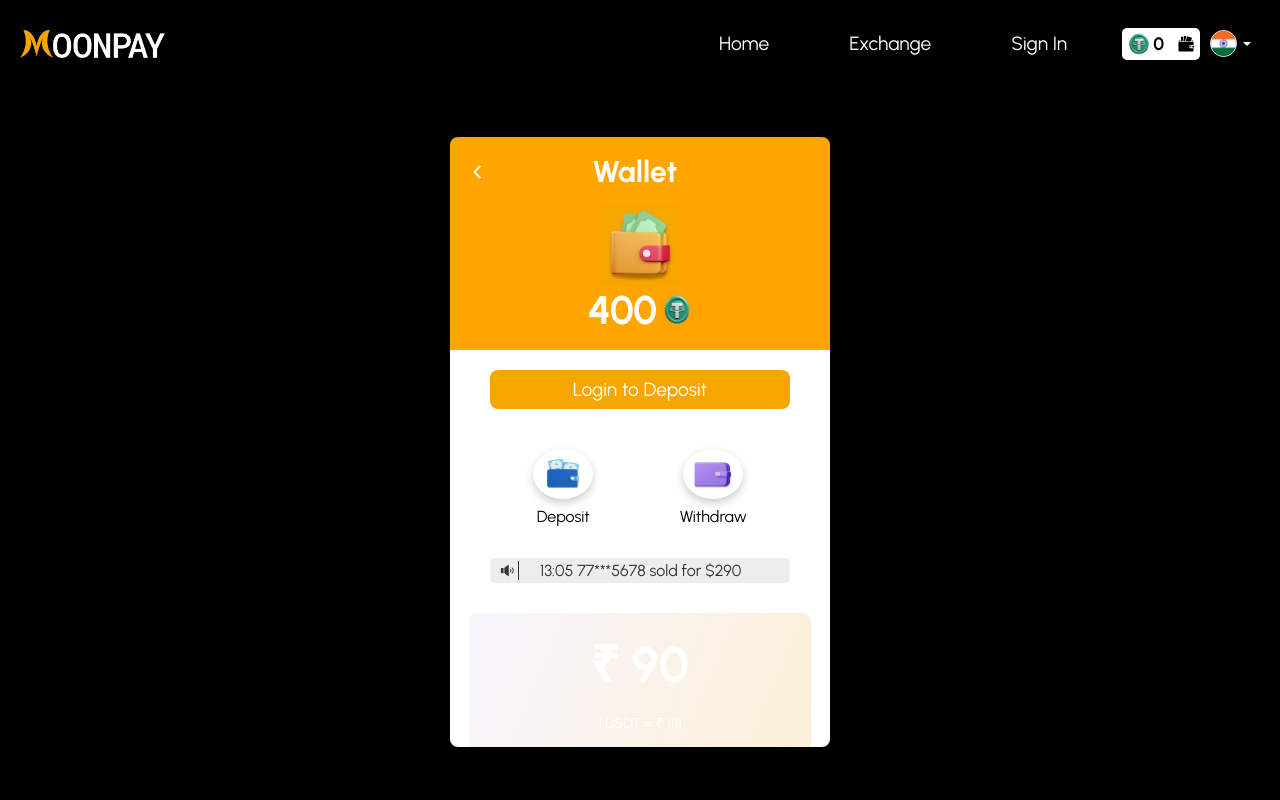
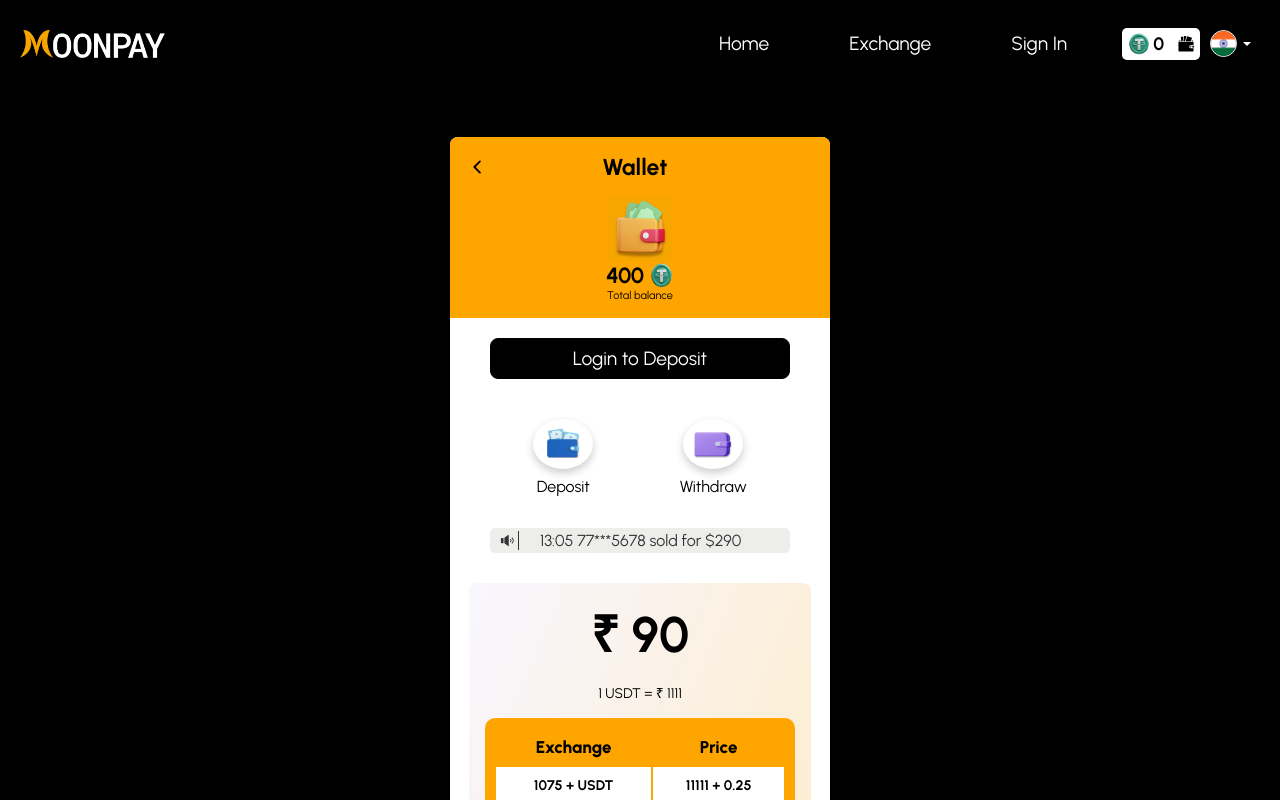
Before and after one commit to codifyinstitute/Crypto-New, a React (Create React App) app: page /wallet in a window 1280 px wide. Shown: the top 800 px of the page. Built offline with nearby package versions, Linux system fonts and the light colour scheme.

Commit message:
bank card transfer

```diff
--- a/src/components/Wallet.js
+++ b/src/components/Wallet.js
@@ -36,6 +36,8 @@
 const Part = styled.div`
   background-color: orange;
   width: 100%;
+  border-top-right-radius: 0.5rem;
+  border-top-left-radius: 0.5rem;
   margin-bottom: 20px;
 `;
 
@@ -45,27 +47,11 @@
   /* padding: 2rem; */
   border-radius: 0.5rem;
   width: 380px;
-  height: 610px;
   max-width: 100%;
   display: flex;
   flex-direction: column;
   align-items: center;
-  overflow-y: auto;
-  &::-webkit-scrollbar {
-    width: 10px;
-  }
 
-  &::-webkit-scrollbar-track {
-    background: #f1f1f1;
-  }
-
-  &::-webkit-scrollbar-thumb {
-    background: lightgray;
-  }
-
-  &::-webkit-scrollbar-thumb:hover {
-    background: #555;
-  }
   @media (max-width: 380px) {
     /* padding: 1rem; */
     margin: 0px 15px;
@@ -75,10 +61,10 @@
 
 const BackButton = styled.button`
   background-color: transparent;
-  color: white;
+  color: black;
   border: none;
   cursor: pointer;
-  font-size: 22px;
+  font-size: 18px;
   font-weight: bold;
   align-self: flex-start;
   display: flex;
@@ -95,8 +81,8 @@
   flex-direction: column;
   align-items: center;
   img {
-    width: 80px;
-    height: 80px;
+    width: 65px;
+    height: 65px;
   }
 `;
 
@@ -104,19 +90,23 @@
   display: flex;
   justify-content: center;
   align-items: center;
-  font-size: 2.5rem;
-  font-weight: bold;
-  color: white;
+  flex-direction: column;
+  font-size: 22px;
+  color: black;
   margin-bottom: 1rem;
+  p{
+  display: flex;
+  align-items: center;
+  }
   img {
     margin-left: 5px;
-    width: 30px;
-    height: 30px;
+    width: 25px;
+    height: 25px;
   }
 `;
 
 const LoginButton = styled.button`
-  background-color: #f7a600;
+  background-color: black;
   color: white;
   font-size: 1.2rem;
   padding: 0.5rem 1rem;
@@ -126,9 +116,12 @@
   cursor: pointer;
   width: 100%;
   max-width: 300px;
+  border: 1px solid black;
+
 
   &:hover {
-    background-color: #e69500;
+    background-color: white;
+    color: black;
   }
 `;
 
@@ -284,7 +277,7 @@
 const Subtext = styled.p`
   text-align: center;
   margin-bottom: 16px;
-  color: white;
+  color: black;
   font-size: 14px;
 `;
 const Center = styled.div`
@@ -320,6 +313,7 @@
 const PriceDisplay = styled.div`
   text-align: center;
   margin-bottom: 16px;
+  color: black;
 `;
 
 const Wallet = () => {
@@ -364,7 +358,7 @@
                   style={{
                     width: "100%",
                     textAlign: "center",
-                    fontSize: "30px",
+                    fontSize: "23px",
                   }}
                 >
                   {" "}
@@ -375,7 +369,8 @@
                 <img src={wallet} alt="wallet"></img>
               </WalletIcon>
               <Balance>
-                400 <img src={coin} alt="coin" />
+               <p style={{fontWeight:"bold"}}> 400 <img src={coin} alt="coin" /></p>
+               <p style={{fontSize:"11px"}}>Total balance</p>
               </Balance>
             </Part>
 
```
